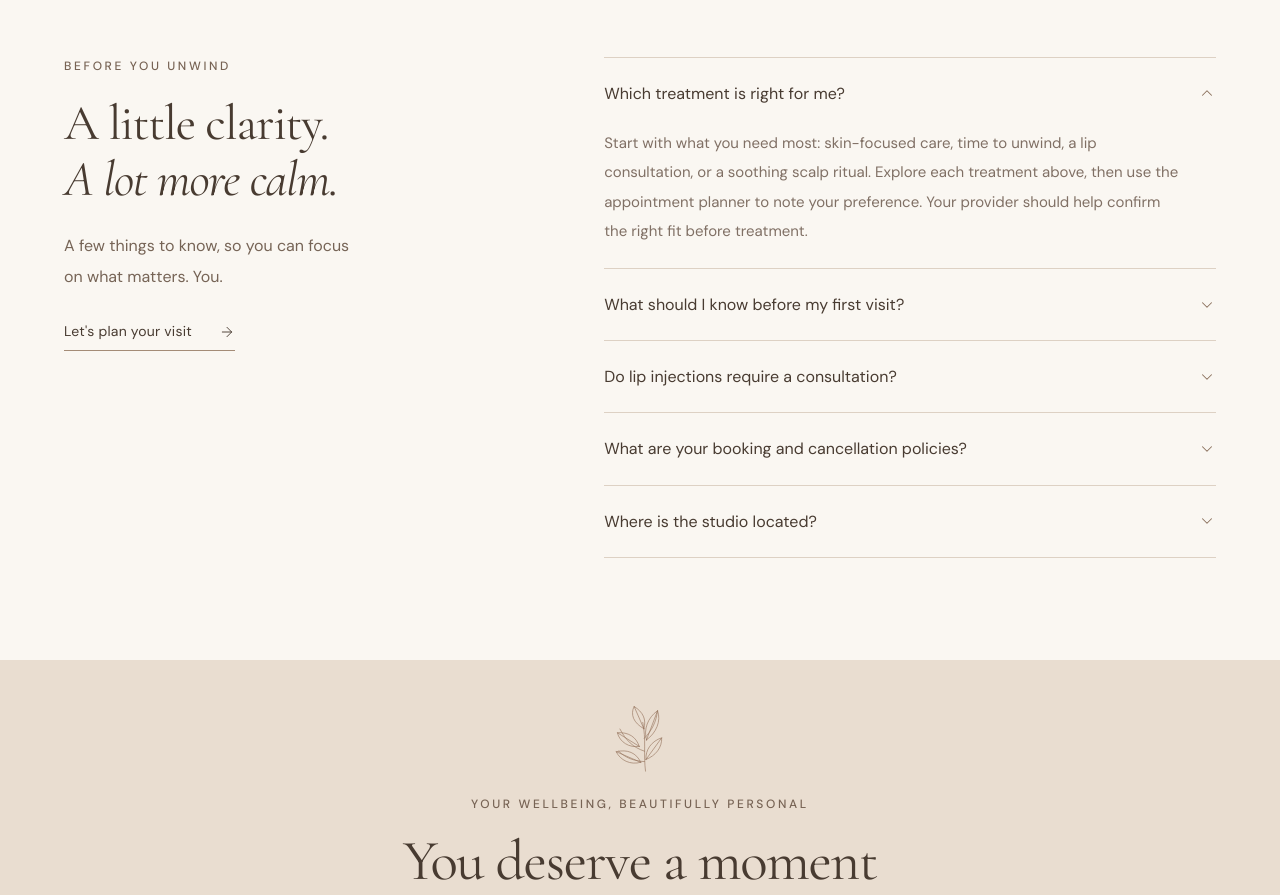
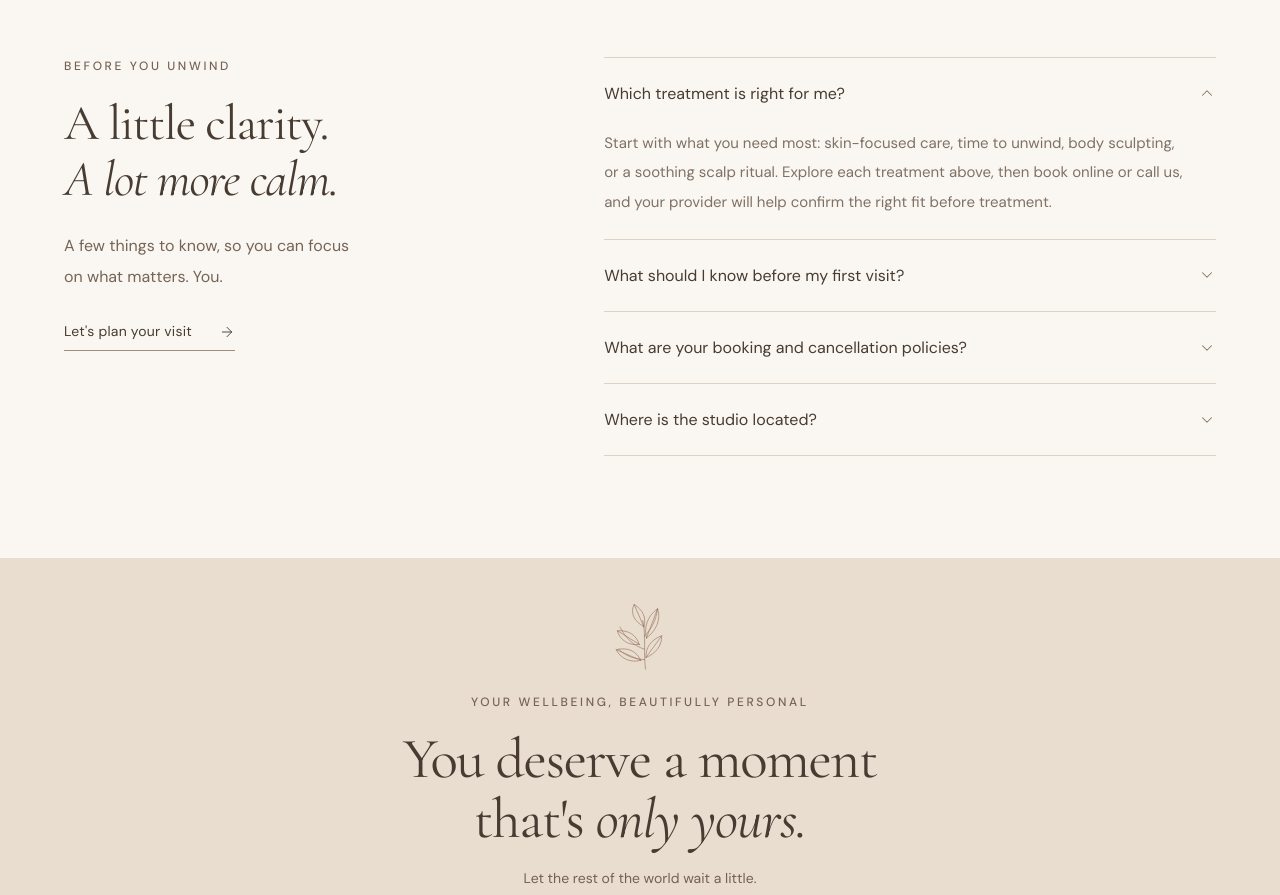
Before and after one commit to dennism321/stacys, a React (Vite) app: page / in a window 1280 px wide. Shown: the part 3720-4615 px from the top of the page. Built offline with nearby package versions, Linux system fonts and the light colour scheme.

Commit message:
Remove the last lip injection references
Drop the lip injection FAQ and the lip consultation mention in the
"Which treatment is right for me?" answer, which now points to booking
online or calling. Delete the unused lips photo.

Co-Authored-By: Claude Opus 5.5 <noreply@anthropic.com>

```diff
--- a/src/data.ts
+++ b/src/data.ts
@@ -35,17 +35,12 @@ export const faqs = [
   {
     question: 'Which treatment is right for me?',
     answer:
-      'Start with what you need most: skin-focused care, time to unwind, a lip consultation, or a soothing scalp ritual. Explore each treatment above, then use the appointment planner to note your preference. Your provider should help confirm the right fit before treatment.',
+      'Start with what you need most: skin-focused care, time to unwind, body sculpting, or a soothing scalp ritual. Explore each treatment above, then book online or call us, and your provider will help confirm the right fit before treatment.',
   },
   {
     question: 'What should I know before my first visit?',
     answer:
       'Ask your provider about preparation, timing, and aftercare for your chosen treatment. Share any relevant health concerns privately with your provider, rather than through the online planner. Treatment details and pricing should be confirmed before your visit.',
-  },
-  {
-    question: 'Do lip injections require a consultation?',
-    answer:
-      'Yes. Lip injections are a medical procedure. An appropriately licensed medical provider must assess your suitability, discuss expected outcomes, risks and alternatives, and obtain informed consent before any treatment. An appointment preference is not medical clearance.',
   },
   {
     question: 'What are your booking and cancellation policies?',
```
Also changed, not shown: public/images/lips.jpg (deleted).
